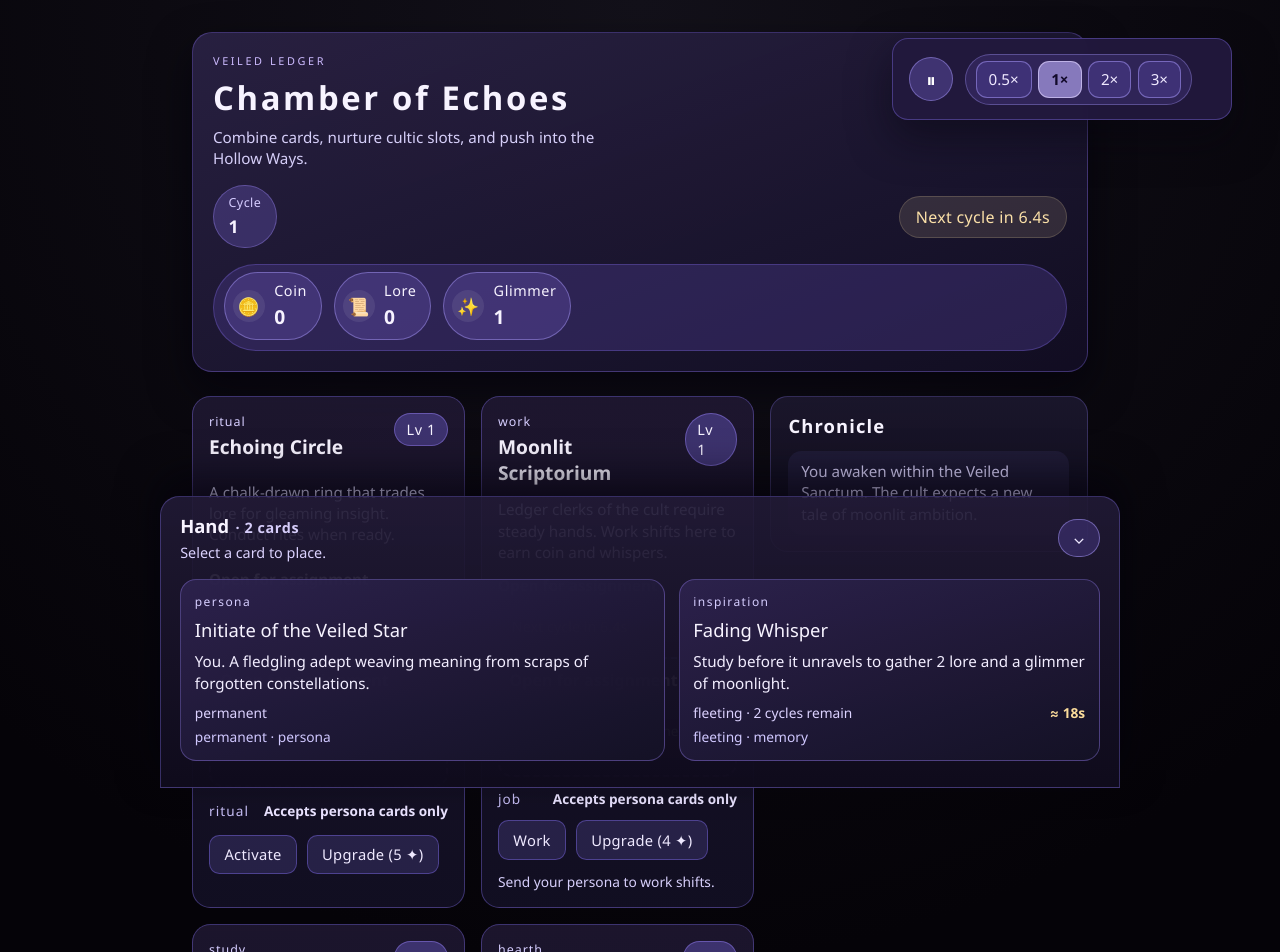
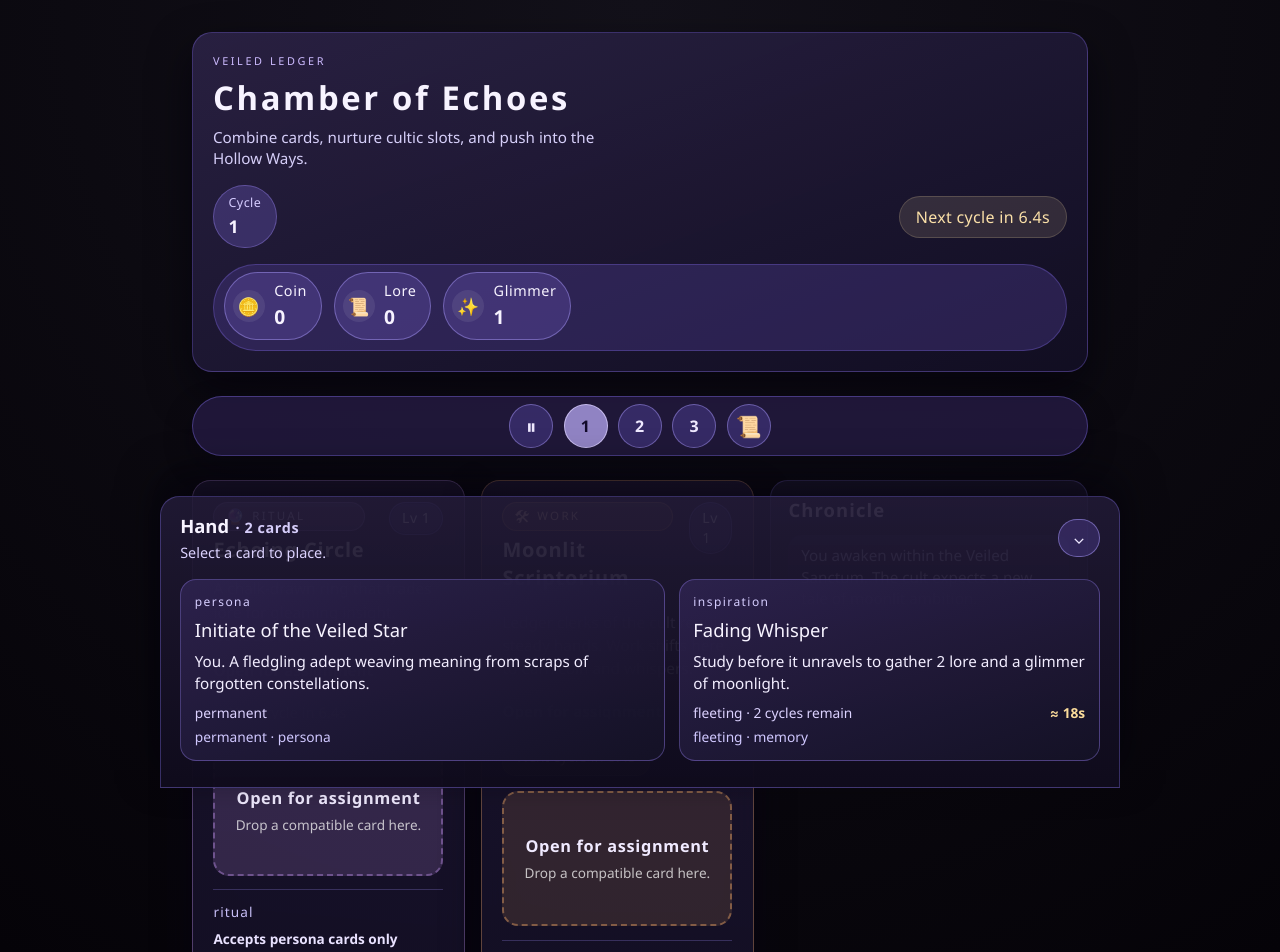
Before and after one commit to curtiscovington/hallowmoon, a React (Vite) app: page / in a window 1280 px wide. Shown: the top 952 px of the page. Built offline with nearby package versions, Linux system fonts and the light colour scheme.

Commit message:
Streamline time controls and hand layout

```diff
--- a/src/App.tsx
+++ b/src/App.tsx
@@ -6,7 +6,7 @@ const CARD_DRAG_TYPE = 'application/x-hallowmoon-card';
 
 const BASE_CYCLE_MS = 12000;
 const TIMER_RESOLUTION_MS = 200;
-const SPEED_OPTIONS = [0.5, 1, 2, 3] as const;
+const SPEED_OPTIONS = [1, 2, 3] as const;
 
 type SpeedOption = (typeof SPEED_OPTIONS)[number];
 
@@ -213,6 +213,14 @@ function describeSlotAcceptance(accepted: Slot['accepted']): string {
   }
 }
 
+const SLOT_TYPE_INFO: Record<Slot['type'], { label: string; icon: string }> = {
+  hearth: { label: 'Hearth', icon: '🔥' },
+  work: { label: 'Work', icon: '🛠' },
+  study: { label: 'Study', icon: '📚' },
+  ritual: { label: 'Ritual', icon: '🔮' },
+  expedition: { label: 'Expedition', icon: '🧭' }
+};
+
 function SlotView({
   slot,
   occupant,
@@ -247,6 +255,7 @@ function SlotView({
   const [isDetailsOpen, setIsDetailsOpen] = useState(false);
   const showDetails = isDesktop || isDetailsOpen;
   const detailsId = `slot-details-${slot.id}`;
+  const slotTypeInfo = SLOT_TYPE_INFO[slot.type];
   const occupancyLabel = occupant
     ? occupant.name
     : slot.unlocked
@@ -326,16 +335,27 @@ function SlotView({
   }
   if (occupant) {
     dropzoneClasses.push('slot-card__dropzone--occupied');
+  } else {
+    dropzoneClasses.push('slot-card__dropzone--empty');
   }
   if (isHeroInSlot) {
     dropzoneClasses.push('slot-card__dropzone--hero');
   }
 
   return (
-    <section className={slotClasses.join(' ')} data-collapsed={!showDetails}>
+    <section
+      className={slotClasses.join(' ')}
+      data-collapsed={!showDetails}
+      data-slot-type={slot.type}
+    >
       <header className="slot-card__header">
         <div className="slot-card__title-block">
-          <span className="slot-card__type">{slot.type}</span>
+          <span className="slot-card__type" aria-label={`${slotTypeInfo.label} slot`}>
+            <span className="slot-card__type-icon" aria-hidden="true">
+              {slotTypeInfo.icon}
+            </span>
+            <span className="slot-card__type-label">{slotTypeInfo.label}</span>
+          </span>
           <h3 className="slot-card__name">{slot.name}</h3>
         </div>
         <div className="slot-card__header-actions">
@@ -647,50 +667,52 @@ export default function App() {
       </header>
 
       <nav className="game-controls" aria-label="Time controls">
-        <div className="game-controls__time">
         <button
-            className="game-controls__pause"
+          className="game-controls__button game-controls__button--pause"
           type="button"
           aria-label={isPaused ? 'Resume time' : 'Pause time'}
           aria-pressed={isPaused}
           onClick={() => setIsPaused((prev) => !prev)}
         >
-            <span aria-hidden="true" className="game-controls__pause-icon">
+          <span className="sr-only">{isPaused ? 'Resume time' : 'Pause time'}</span>
+          <span aria-hidden="true" className="game-controls__icon">
             {isPaused ? '▶' : '⏸'}
           </span>
         </button>
-          <div className="game-controls__speed" role="group" aria-label="Time speed">
-            <span className="sr-only">Time speed</span>
-            <div className="game-controls__speed-buttons">
         {SPEED_OPTIONS.map((option) => {
           const isActive = option === speed;
           return (
             <button
               key={option}
-                    className={`game-controls__speed-button${
-                      isActive ? ' game-controls__speed-button--active' : ''
+              className={`game-controls__button game-controls__button--speed${
+                isActive ? ' game-controls__button--active' : ''
               }`}
               type="button"
+              aria-label={`${formatSpeedDisplay(option)} times speed`}
+              aria-pressed={isActive}
               onClick={() => {
                 if (!isActive) {
                   setSpeed(option);
                 }
               }}
-                    aria-pressed={isActive}
             >
-                    {formatSpeedDisplay(option)}×
+              {formatSpeedDisplay(option)}
             </button>
           );
         })}
-            </div>
-          </div>
-        </div>
         <button
-          className="game-controls__chronicle"
+          className={`game-controls__button game-controls__button--chronicle${
+            isChronicleOpen ? ' game-controls__button--active' : ''
+          }`}
           type="button"
-          onClick={() => setIsChronicleOpen(true)}
+          aria-label={isChronicleOpen ? 'Close chronicle' : 'Open chronicle'}
+          aria-pressed={isChronicleOpen}
+          onClick={() => setIsChronicleOpen((prev) => !prev)}
         >
-          Chronicle
+          <span className="sr-only">{isChronicleOpen ? 'Close chronicle' : 'Open chronicle'}</span>
+          <span aria-hidden="true" className="game-controls__icon">
+            📜
+          </span>
         </button>
       </nav>
 
--- a/src/index.css
+++ b/src/index.css
@@ -181,15 +181,37 @@ body {
 }
 
 .slot-card {
-  background: linear-gradient(180deg, rgba(34, 26, 54, 0.8), rgba(18, 15, 35, 0.95));
+  background: linear-gradient(185deg, rgba(34, 26, 54, 0.82), rgba(18, 14, 36, 0.95));
   border: 1px solid rgba(142, 120, 255, 0.35);
   border-radius: 1.15rem;
   display: grid;
-  gap: 0.75rem;
+  gap: 0.85rem;
   min-height: 180px;
-  padding: 1rem;
+  padding: clamp(1rem, 1.6vw, 1.35rem);
   position: relative;
-  transition: border-color 160ms ease, box-shadow 160ms ease;
+  transition: border-color 160ms ease, box-shadow 160ms ease, transform 160ms ease;
+  box-shadow: 0 18px 36px rgba(8, 4, 22, 0.55);
+  backdrop-filter: blur(18px);
+}
+
+.slot-card[data-slot-type='work'] {
+  border-color: rgba(255, 177, 108, 0.32);
+}
+
+.slot-card[data-slot-type='study'] {
+  border-color: rgba(123, 209, 255, 0.32);
+}
+
+.slot-card[data-slot-type='hearth'] {
+  border-color: rgba(255, 143, 143, 0.28);
+}
+
+.slot-card[data-slot-type='ritual'] {
+  border-color: rgba(208, 158, 255, 0.32);
+}
+
+.slot-card[data-slot-type='expedition'] {
+  border-color: rgba(164, 235, 195, 0.28);
 }
 
 .slot-card--locked {
@@ -205,37 +227,88 @@ body {
   display: flex;
   justify-content: space-between;
   align-items: flex-start;
+  gap: 1rem;
 }
 
 .slot-card__title-block {
   display: grid;
-  gap: 0.2rem;
+  gap: 0.3rem;
 }
 
 .slot-card__type {
-  letter-spacing: 0.08em;
-  font-size: 0.78rem;
-  color: #d6ceff;
+  display: inline-flex;
+  align-items: center;
+  gap: 0.35rem;
+  padding: 0.35rem 0.7rem;
+  border-radius: 999px;
+  border: 1px solid rgba(193, 178, 255, 0.35);
+  background: rgba(159, 143, 255, 0.2);
+  letter-spacing: 0.18em;
+  font-size: 0.72rem;
+  color: #f7f3ff;
+  text-transform: uppercase;
+}
+
+.slot-card[data-slot-type='work'] .slot-card__type {
+  background: rgba(255, 177, 108, 0.18);
+  border-color: rgba(255, 177, 108, 0.4);
+  color: #ffd9b3;
+}
+
+.slot-card[data-slot-type='study'] .slot-card__type {
+  background: rgba(123, 209, 255, 0.16);
+  border-color: rgba(123, 209, 255, 0.35);
+  color: #bdeaff;
+}
+
+.slot-card[data-slot-type='hearth'] .slot-card__type {
+  background: rgba(255, 143, 143, 0.16);
+  border-color: rgba(255, 143, 143, 0.35);
+  color: #ffc4c4;
+}
+
+.slot-card[data-slot-type='ritual'] .slot-card__type {
+  background: rgba(208, 158, 255, 0.2);
+  border-color: rgba(208, 158, 255, 0.38);
+  color: #ead6ff;
+}
+
+.slot-card[data-slot-type='expedition'] .slot-card__type {
+  background: rgba(164, 235, 195, 0.2);
+  border-color: rgba(164, 235, 195, 0.36);
+  color: #cef5de;
+}
+
+.slot-card__type-icon {
+  font-size: 0.95rem;
+  line-height: 1;
+}
+
+.slot-card__type-label {
+  letter-spacing: 0.2em;
 }
 
 .slot-card__name {
   margin: 0;
-  font-size: 1.2rem;
+  font-size: 1.25rem;
+  letter-spacing: 0.04em;
 }
 
 .slot-card__level {
-  font-size: 0.9rem;
+  font-size: 0.88rem;
   letter-spacing: 0.04em;
-  padding: 0.35rem 0.7rem;
+  padding: 0.35rem 0.75rem;
   border-radius: 999px;
-  background: rgba(103, 87, 190, 0.45);
-  border: 1px solid rgba(143, 124, 236, 0.5);
+  background: rgba(96, 80, 184, 0.4);
+  border: 1px solid rgba(149, 130, 243, 0.45);
+  box-shadow: inset 0 0 0 1px rgba(34, 24, 78, 0.45);
 }
 
 .slot-card__description {
   margin: 0;
-  font-size: 0.95rem;
-  color: #e1dbff;
+  font-size: 0.96rem;
+  color: #e4dfff;
+  line-height: 1.5;
 }
 
 .slot-card__meta {
@@ -258,14 +331,18 @@ body {
 }
 
 .slot-card__timer {
-  font-size: 0.9rem;
-  color: #f3d99b;
+  font-size: 0.92rem;
+  color: #fbe0a8;
   background: rgba(243, 217, 155, 0.12);
   border: 1px solid rgba(243, 217, 155, 0.22);
-  padding: 0.45rem 0.8rem;
-  border-radius: 0.75rem;
+  padding: 0.5rem 0.85rem;
+  border-radius: 0.85rem;
   justify-self: start;
   white-space: nowrap;
+  display: inline-flex;
+  align-items: center;
+  gap: 0.35rem;
+  box-shadow: inset 0 0 0 1px rgba(56, 42, 12, 0.2);
 }
 
 .slot-card__timer--paused {
@@ -275,17 +352,19 @@ body {
 }
 
 .slot-card__dropzone {
-  border: 2px dashed rgba(157, 136, 255, 0.35);
-  border-radius: 0.85rem;
-  min-height: 120px;
-  padding: 0.6rem;
+  border: 2px dashed rgba(157, 136, 255, 0.32);
+  border-radius: 1rem;
+  min-height: 130px;
+  padding: 0.75rem;
   background: rgba(120, 103, 205, 0.12);
   display: grid;
   gap: 0.4rem;
   justify-items: stretch;
   align-items: stretch;
   cursor: pointer;
-  transition: border-color 160ms ease, background 160ms ease, box-shadow 160ms ease;
+  transition: border-color 160ms ease, background 160ms ease, box-shadow 160ms ease, transform 160ms ease;
+  position: relative;
+  overflow: hidden;
 }
 
 .slot-card__dropzone[aria-disabled='true'] {
@@ -293,9 +372,39 @@ body {
 }
 
 .slot-card__dropzone--active {
-  border-color: rgba(210, 197, 255, 0.85);
+  border-color: rgba(210, 197, 255, 0.9);
   background: rgba(141, 123, 242, 0.24);
-  box-shadow: inset 0 0 0 1px rgba(210, 197, 255, 0.35);
+  box-shadow: inset 0 0 0 1px rgba(210, 197, 255, 0.45);
+}
+
+.slot-card__dropzone--empty {
+  border-style: dashed;
+  background: rgba(121, 104, 214, 0.16);
+}
+
+.slot-card[data-slot-type='work'] .slot-card__dropzone--empty {
+  background: rgba(255, 177, 108, 0.12);
+  border-color: rgba(255, 177, 108, 0.4);
+}
+
+.slot-card[data-slot-type='study'] .slot-card__dropzone--empty {
+  background: rgba(123, 209, 255, 0.12);
+  border-color: rgba(123, 209, 255, 0.38);
+}
+
+.slot-card[data-slot-type='hearth'] .slot-card__dropzone--empty {
+  background: rgba(255, 143, 143, 0.12);
+  border-color: rgba(255, 143, 143, 0.36);
+}
+
+.slot-card[data-slot-type='ritual'] .slot-card__dropzone--empty {
+  background: rgba(208, 158, 255, 0.16);
+  border-color: rgba(208, 158, 255, 0.38);
+}
+
+.slot-card[data-slot-type='expedition'] .slot-card__dropzone--empty {
+  background: rgba(164, 235, 195, 0.16);
+  border-color: rgba(164, 235, 195, 0.34);
 }
 
 .slot-card__dropzone--locked {
@@ -305,6 +414,7 @@ body {
 
 .slot-card__dropzone--occupied {
   border-style: solid;
+  background: rgba(33, 24, 68, 0.55);
 }
 
 .slot-card__dropzone--hero {
@@ -318,15 +428,17 @@ body {
 
 .slot-card__placeholder {
   display: grid;
-  gap: 0.3rem;
-  justify-items: start;
+  gap: 0.35rem;
+  justify-items: center;
+  align-content: center;
   color: #f0eaff;
-  text-align: left;
+  text-align: center;
 }
 
 .slot-card__placeholder-title {
-  font-size: 1rem;
+  font-size: 1.02rem;
   font-weight: 600;
+  letter-spacing: 0.04em;
 }
 
 .slot-card__placeholder-hint {
@@ -381,7 +493,9 @@ body {
 
 .slot-card__details {
   display: grid;
-  gap: 0.75rem;
+  gap: 0.85rem;
+  padding-top: 0.75rem;
+  border-top: 1px solid rgba(147, 130, 233, 0.28);
 }
 
 .slot-card__details[aria-hidden='true'] {
@@ -397,24 +511,29 @@ body {
 
 .slot-card__notes {
   display: grid;
-  gap: 0.4rem;
+  gap: 0.45rem;
 }
 
 .slot-card__action {
-  background: rgba(121, 104, 214, 0.2);
+  background: rgba(121, 104, 214, 0.22);
   border: 1px solid rgba(138, 116, 255, 0.4);
   color: #efe9ff;
-  padding: 0.55rem 0.9rem;
-  border-radius: 0.65rem;
+  padding: 0.55rem 0.95rem;
+  border-radius: 0.7rem;
   cursor: pointer;
   font-size: 0.92rem;
   letter-spacing: 0.02em;
-  transition: background 120ms ease, transform 120ms ease;
+  transition: background 120ms ease, transform 120ms ease, box-shadow 120ms ease;
+  display: inline-flex;
+  align-items: center;
+  gap: 0.35rem;
+  box-shadow: 0 10px 18px rgba(15, 6, 35, 0.35);
 }
 
 .slot-card__action:hover:not(:disabled) {
-  background: rgba(159, 133, 255, 0.28);
+  background: rgba(159, 133, 255, 0.32);
   transform: translateY(-1px);
+  box-shadow: 0 14px 24px rgba(18, 9, 46, 0.38);
 }
 
 .slot-card__action:disabled {
@@ -425,6 +544,31 @@ body {
 .slot-card__note {
   font-size: 0.86rem;
   color: #d7cffb;
+  line-height: 1.45;
+}
+
+@media (max-width: 600px) {
+  .slot-card {
+    padding: 1rem;
+  }
+
+  .slot-card__header {
+    flex-direction: column;
+    align-items: stretch;
+  }
+
+  .slot-card__header-actions {
+    justify-content: space-between;
+  }
+
+  .slot-card__status-row {
+    flex-direction: column;
+    align-items: stretch;
+  }
+
+  .slot-card__timer {
+    justify-content: center;
+  }
 }
 
 .game-log {
@@ -763,120 +907,67 @@ body {
 
 .game-controls {
   display: flex;
-  flex-wrap: wrap;
-  gap: 0.75rem;
+  justify-content: center;
   align-items: center;
-  background: rgba(34, 25, 62, 0.95);
+  gap: 0.65rem;
+  background: rgba(34, 25, 62, 0.9);
   border: 1px solid rgba(130, 111, 236, 0.4);
-  border-radius: 1rem;
-  padding: 0.9rem 1rem;
-  backdrop-filter: blur(8px);
-  position: fixed;
-  top: clamp(1rem, 4vw, 1.6rem);
-  left: clamp(1rem, 4vw, 1.6rem);
-  right: clamp(1rem, 4vw, 1.6rem);
-  z-index: 80;
-  box-shadow: 0 18px 42px rgba(7, 5, 16, 0.5);
+  border-radius: 999px;
+  padding: 0.45rem 0.6rem;
+  width: min(960px, 100%);
+  margin: 0 auto;
+  box-shadow: 0 12px 28px rgba(7, 5, 16, 0.45);
+  position: relative;
+  z-index: 60;
 }
 
-.game-controls__time {
-  display: flex;
-  align-items: center;
-  gap: 0.75rem;
-  flex: 1;
-  min-width: 0;
-}
-
-.game-controls__pause {
-  background: rgba(121, 104, 214, 0.35);
+.game-controls__button {
+  background: rgba(83, 67, 155, 0.45);
   border: 1px solid rgba(173, 158, 255, 0.45);
-  color: #fff;
+  color: #efe9ff;
+  border-radius: 999px;
   width: 2.75rem;
   height: 2.75rem;
-  border-radius: 50%;
   display: grid;
   place-items: center;
   cursor: pointer;
-  transition: background 120ms ease, transform 120ms ease;
-  flex-shrink: 0;
+  font-size: 1rem;
+  transition: background 150ms ease, transform 150ms ease;
 }
 
-.game-controls__pause[aria-pressed='true'] {
-  background: rgba(193, 178, 255, 0.6);
-  color: #120a2a;
-  border-color: rgba(221, 210, 255, 0.65);
-}
-
-.game-controls__pause:hover {
-  background: rgba(173, 158, 255, 0.5);
+.game-controls__button:hover {
+  background: rgba(173, 158, 255, 0.55);
   transform: translateY(-1px);
 }
 
-.game-controls__pause-icon {
+.game-controls__button--speed {
+  font-weight: 600;
+  letter-spacing: 0.04em;
+}
+
+.game-controls__button--active {
+  background: rgba(193, 178, 255, 0.7);
+  color: #120a2a;
+  border-color: rgba(221, 210, 255, 0.7);
+}
+
+.game-controls__button--chronicle {
+  font-size: 1.15rem;
+}
+
+.game-controls__button--pause {
   font-size: 1.2rem;
 }
 
-.game-controls__speed {
-  background: rgba(83, 67, 155, 0.3);
-  border: 1px solid rgba(173, 158, 255, 0.35);
-  border-radius: 999px;
-  padding: 0.4rem 0.6rem;
-  display: flex;
-  align-items: center;
-}
-
-.game-controls__speed-buttons {
-  display: flex;
-  flex-wrap: wrap;
-  gap: 0.4rem;
-}
-
-.game-controls__speed-button {
-  background: rgba(83, 67, 155, 0.45);
-  border: 1px solid rgba(173, 158, 255, 0.5);
-  color: #efe9ff;
-  padding: 0.45rem 0.75rem;
-  border-radius: 0.7rem;
-  cursor: pointer;
-  font-size: 0.95rem;
-  transition: background 120ms ease, transform 120ms ease;
-}
-
-.game-controls__speed-button:hover {
-  transform: translateY(-1px);
-}
-
-.game-controls__speed-button[aria-pressed='true'],
-.game-controls__speed-button--active {
-  background: rgba(193, 178, 255, 0.6);
-  color: #120a2a;
-  font-weight: 600;
-  border-color: rgba(221, 210, 255, 0.65);
-}
-
-.game-controls__chronicle {
-  background: rgba(121, 104, 214, 0.35);
-  border: 1px solid rgba(173, 158, 255, 0.45);
-  color: #fff;
-  padding: 0.6rem 1rem;
-  border-radius: 0.85rem;
-  cursor: pointer;
-  font-size: 1rem;
-  letter-spacing: 0.02em;
-  transition: background 120ms ease, transform 120ms ease;
-}
-
-.game-controls__chronicle:hover {
-  background: rgba(173, 158, 255, 0.5);
-  transform: translateY(-1px);
+.game-controls__icon {
+  font-size: 1.3rem;
 }
 
 @media (prefers-reduced-motion: reduce) {
   .game-hand__panel,
   .game-hand__toggle,
   .game-controls,
-  .game-controls__pause,
-  .game-controls__chronicle,
+  .game-controls__button,
   .game-hand__collapse {
     transition: none !important;
   }
@@ -893,17 +984,6 @@ body {
     overflow: auto;
     position: sticky;
     top: clamp(1.5rem, 3vw, 2rem);
-  }
-
-  .game-controls {
-    width: min(340px, calc(100% - clamp(6rem, 12vw, 8rem)));
-    right: clamp(2rem, 4vw, 3rem);
-    left: auto;
-    top: clamp(2rem, 3vw, 2.5rem);
-  }
-
-  .game-controls__chronicle {
-    display: none;
   }
 
   .slot-card__toggle {
```
Also changed, not shown: 1 other file (tests, documents, lock files or other folders). Lines whose indentation alone changed are shown as unchanged.
